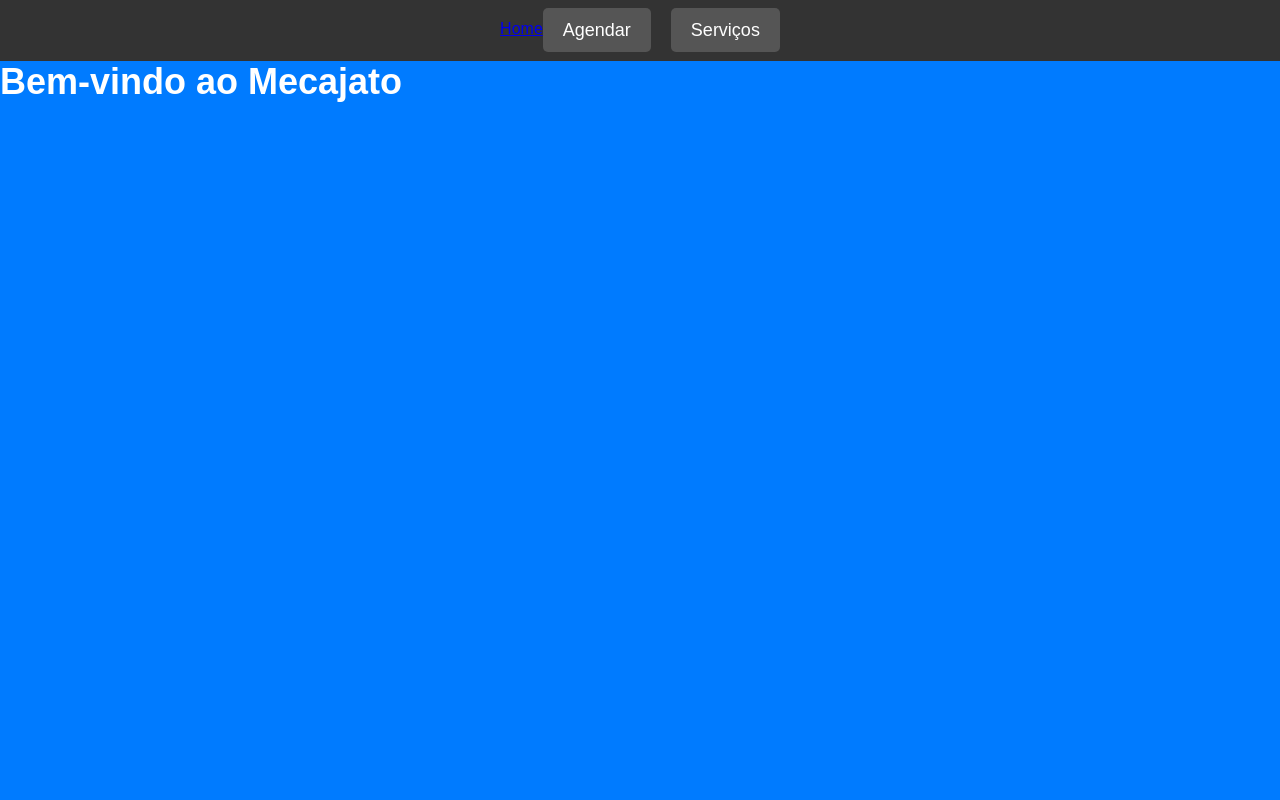
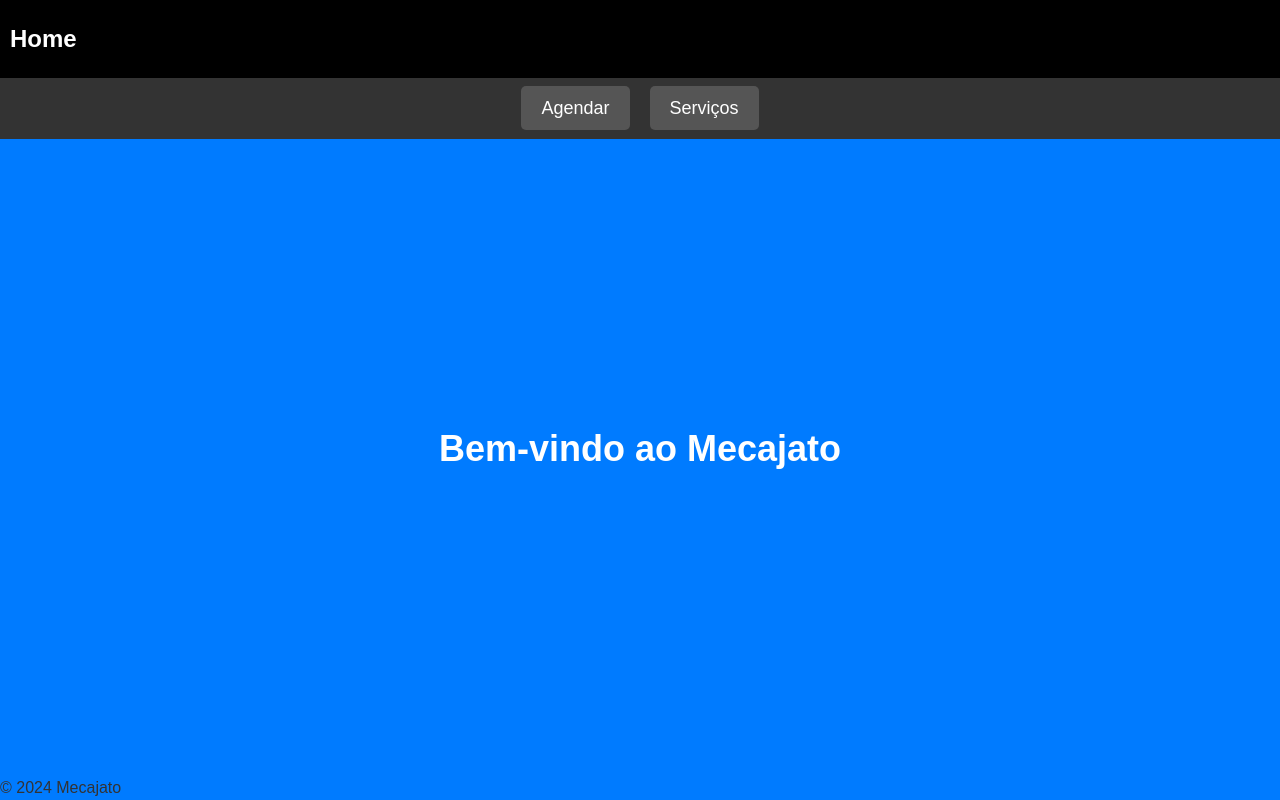
Before and after one commit to GabrielKrepker/LavaJatoVictor, a Django app: template clientes/templates/clientes/home.html in a window 1280 px wide. Run offline with Django 4.2, Linux system fonts and the light colour scheme; the template is opened without the code that fills it, so the values that code supplies are empty.

Commit message:
Update home.html

```diff
--- a/clientes/templates/clientes/home.html
+++ b/clientes/templates/clientes/home.html
@@ -4,21 +4,31 @@
 <head>
     <meta charset="UTF-8">
     <meta name="viewport" content="width=device-width, initial-scale=1.0">
-    <link rel="stylesheet" href="{% static 'clientes/css/clientes.css' %}">
+    <link rel="stylesheet" href="{% static 'cliente.css/clientes.css' %}">
     <title>Home</title>
 </head>
 <body>
+
+    <div class="root-bar">
+        Home
+    </div>
+
     <nav class="navbar">
-        <a href="/">Home</a>
         <ul class="nav-links">
             <li><a href="{% url 'agendar' %}">Agendar</a></li>
             <li><a href="{% url 'servicos' %}">Serviços</a></li>
         </ul>
     </nav>
 
-    <header>
+    <div class="main-content">
         <h1>Bem-vindo ao Mecajato</h1>
-    </header>
+    </div>
+
+    <div class="root-bar-bottom">
+        © 2024 Mecajato
+    </div>
+
+    <script src="{% static 'cliente.js/cleientes.js' %}"></script>
 
 </body>
 </html>
```
